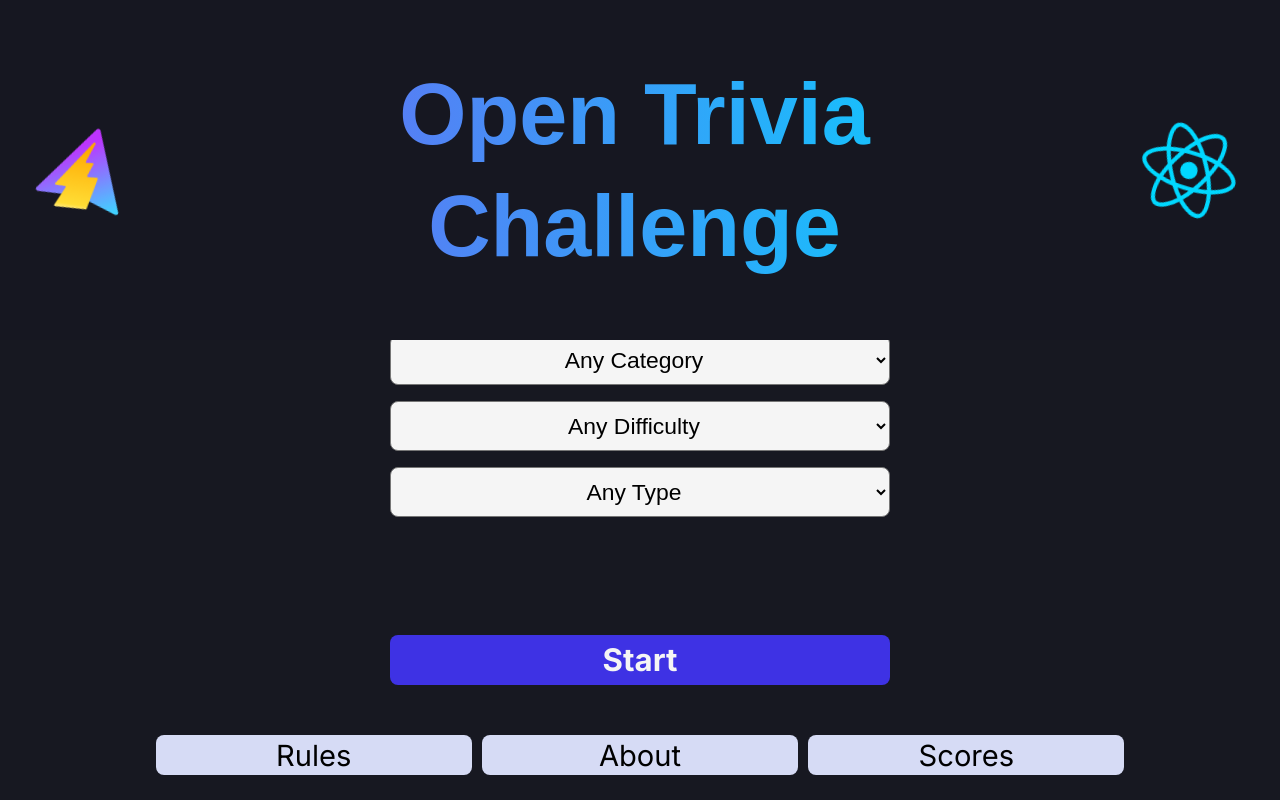
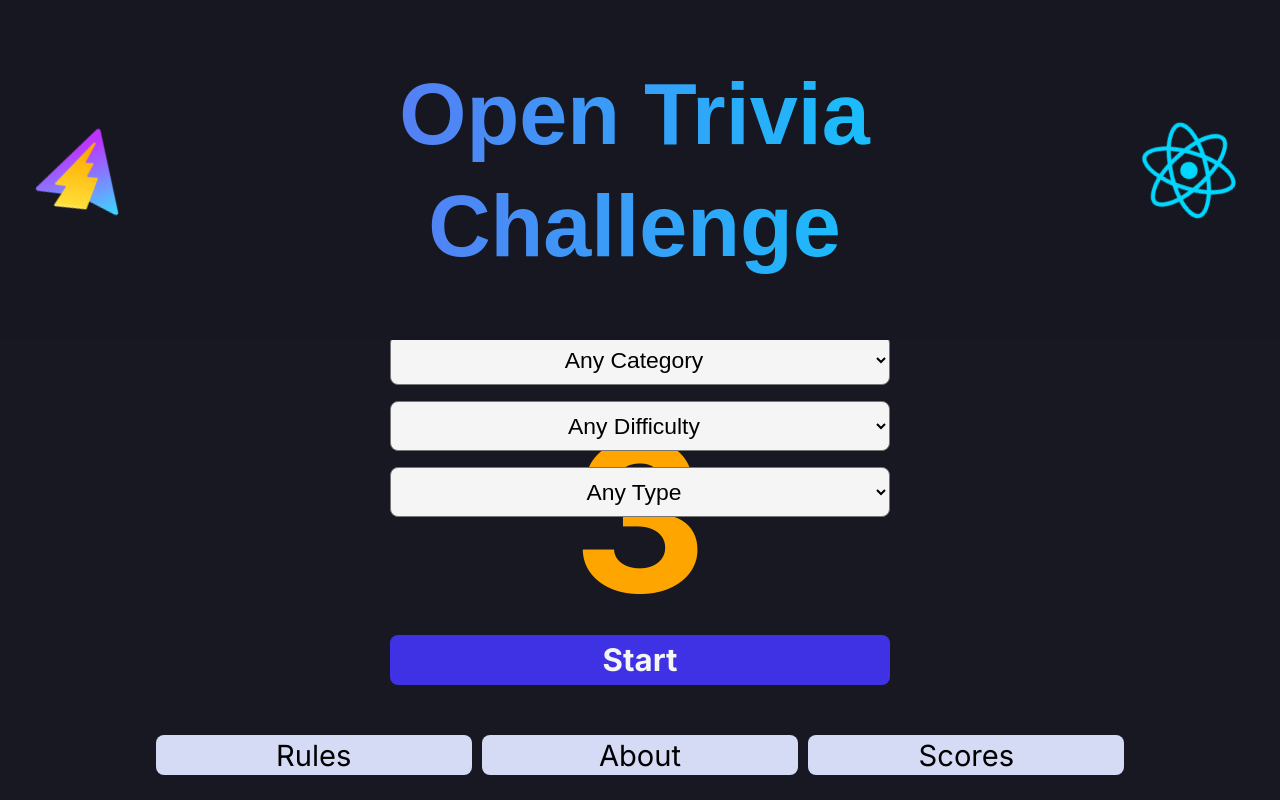
Before and after one commit to jackli921/Open-Trivia-Challenge, a React (Vite) app: page / in a window 1280 px wide. Built offline with nearby package versions, Linux system fonts and the light colour scheme; a web font is replaced by a local one.

Commit message:
style:repositioned countdown text

```diff
--- a/src/App.css
+++ b/src/App.css
@@ -179,18 +179,13 @@ select{
   height: 100%;
   display: flex;
   flex-direction: column;
-  justify-content: space-evenly;
+  justify-content: center;
   align-items: center;
   font-size: 3em;
   font-weight: 600;
   color: orange;
 }
 
-.countdown-username{
-  font-size: 2em;
-  margin: 0;
-  padding: 0.5em;
-}
 
 .in-game-countdown-container{
   margin: 1em auto;
@@ -313,7 +308,7 @@ select{
   background-color: #e8cfd8;
   z-index: 1;
   border-radius: 8px;
-  width: 330px;
+  width: 350px;
   padding: 10px 10px;
   font-size: 1.1em;
   border: 2px solid black;
@@ -558,4 +553,8 @@ input, .select-container>*{
     font-size: 1.7em;
     padding: 1em 2em;
   }
+
+  .pre-game-countdown-container{
+    font-size: 5em;
+  }
 }
--- a/src/App.jsx
+++ b/src/App.jsx
@@ -321,14 +321,17 @@ useEffect(()=>{
         className={
           timer.isInitialTimerOn
             ? "pre-game-countdown-container"
-            : "hidden"
+            : "pre-game-countdown-container"
         }
       >
-          <p className="countdown-text">Get Ready!</p>
-        <p className="countdown-username gradient-text">
-          {userInfo.username}
+        <p className="countdown-text">
+          Get Ready!{" "}
+          <span className="countdown-username gradient-text">
+            {userInfo.username}
+          </span>
         </p>
-        <p>{timer.timeRemaining}</p>
+
+        <h1>{timer.timeRemaining}</h1>
       </div>
 
       <div
```
